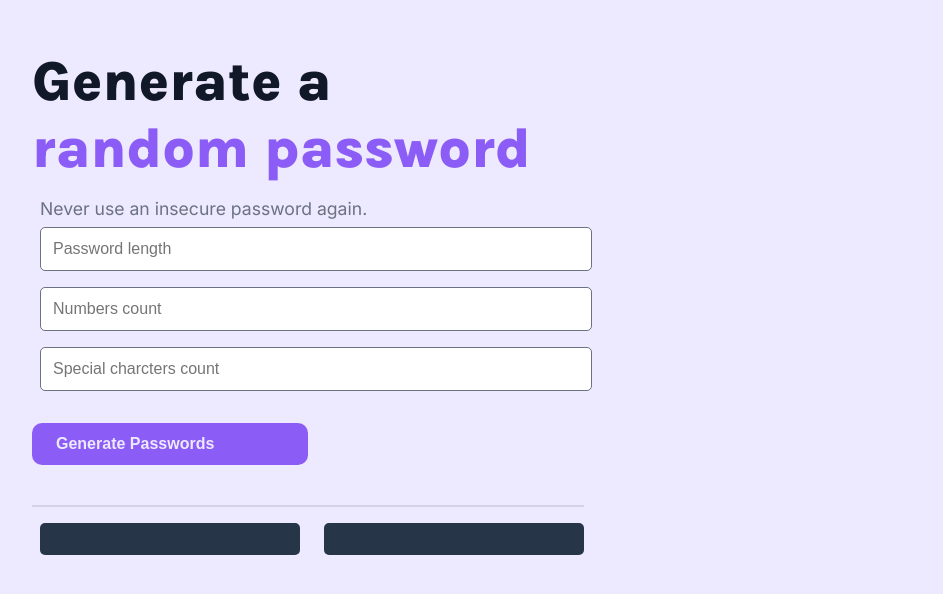
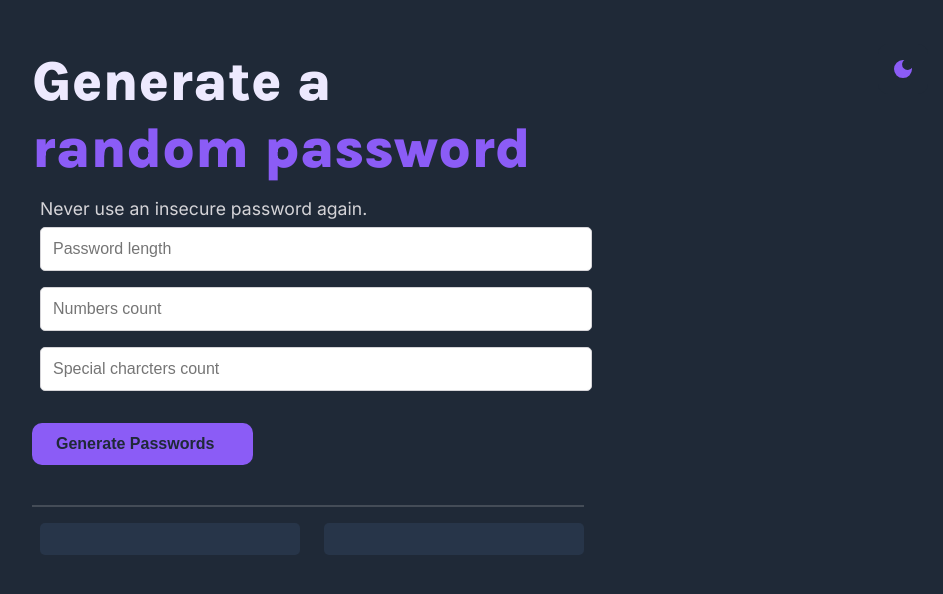
Before and after one commit to asmaaHamdym/Password-generator, a plain HTML site: page index.html in a window 1280 px wide. Shown: the whole page, without its empty margins (332-1275 px from the left). Drawn offline with Linux system fonts and the light colour scheme.

Commit message:
added cs for dark mode switch

```diff
--- a/index.html
+++ b/index.html
@@ -17,7 +17,20 @@
     <script src="script.js" defer></script>
 </head>
 
-<body>
+<body class="darkmode">
+    <header>
+        <button id="theme-switch">
+            <svg xmlns="http://www.w3.org/2000/svg" height="24px" viewBox="0 -960 960 960" width="24px" fill="#e3e3e3">
+                <path
+                    d="M480-280q-83 0-141.5-58.5T280-480q0-83 58.5-141.5T480-680q83 0 141.5 58.5T680-480q0 83-58.5 141.5T480-280ZM200-440H40v-80h160v80Zm720 0H760v-80h160v80ZM440-760v-160h80v160h-80Zm0 720v-160h80v160h-80ZM256-650l-101-97 57-59 96 100-52 56Zm492 496-97-101 53-55 101 97-57 59Zm-98-550 97-101 59 57-100 96-56-52ZM154-212l101-97 55 53-97 101-59-57Z" />
+            </svg>
+            <svg xmlns="http://www.w3.org/2000/svg" height="24px" viewBox="0 -960 960 960" width="24px" fill="#e3e3e3">
+                <path
+                    d="M480-120q-150 0-255-105T120-480q0-150 105-255t255-105q14 0 27.5 1t26.5 3q-41 29-65.5 75.5T444-660q0 90 63 153t153 63q55 0 101-24.5t75-65.5q2 13 3 26.5t1 27.5q0 150-105 255T480-120Z" />
+            </svg>
+
+        </button>
+    </header>
     <main>
 
         <h1>Generate a <br><span>random password</span>
--- a/styles.css
+++ b/styles.css
@@ -21,7 +21,6 @@
     --secondary-text: #D5D4D8;
     --background: #1F2937;
     --backfround-variant: #273549;
-    --accent: #8B5CF6;
 }
 
 body {
@@ -53,7 +52,7 @@ button,
 h1 {
     font-family: "Karla", sans-serif;
     font-optical-sizing: auto;
-    font-weight: 800;
+    font-weight: 1000;
     font-style: normal;
     font-size: clamp(2rem, 5vw, 3.5rem);
     line-height: 1.2;
@@ -74,7 +73,7 @@ p {
 button {
     font-weight: bold;
     margin: 1.5rem 0;
-    width: 50%;
+    width: 40%;
     background: var(--accent);
     color: var(--background);
     padding: 0.75rem 1.5rem;
@@ -131,3 +130,32 @@ input {
     flex: 1 1 200px;
     text-align: center;
 }
+
+#theme-switch {
+    display: flex;
+    justify-content: center;
+    align-items: center;
+    background-color: var(--background);
+    padding: 0;
+    height: 50px;
+    width: 50px;
+    position: fixed;
+    top: 20px;
+    right: 20px;
+}
+
+#theme-switch svg {
+    fill: var(--accent);
+}
+
+#theme-switch svg:last-child {
+    display: none;
+}
+
+.darkmode #theme-switch svg:first-child {
+    display: none;
+}
+
+.darkmode #theme-switch svg:last-child {
+    display: block;
+}
```
Also changed, not shown: dark_mode_24dp_E3E3E3_FILL1_wght400_GRAD0_opsz24.svg (added), light_mode_24dp_E3E3E3_FILL1_wght400_GRAD0_opsz24.svg (added).
